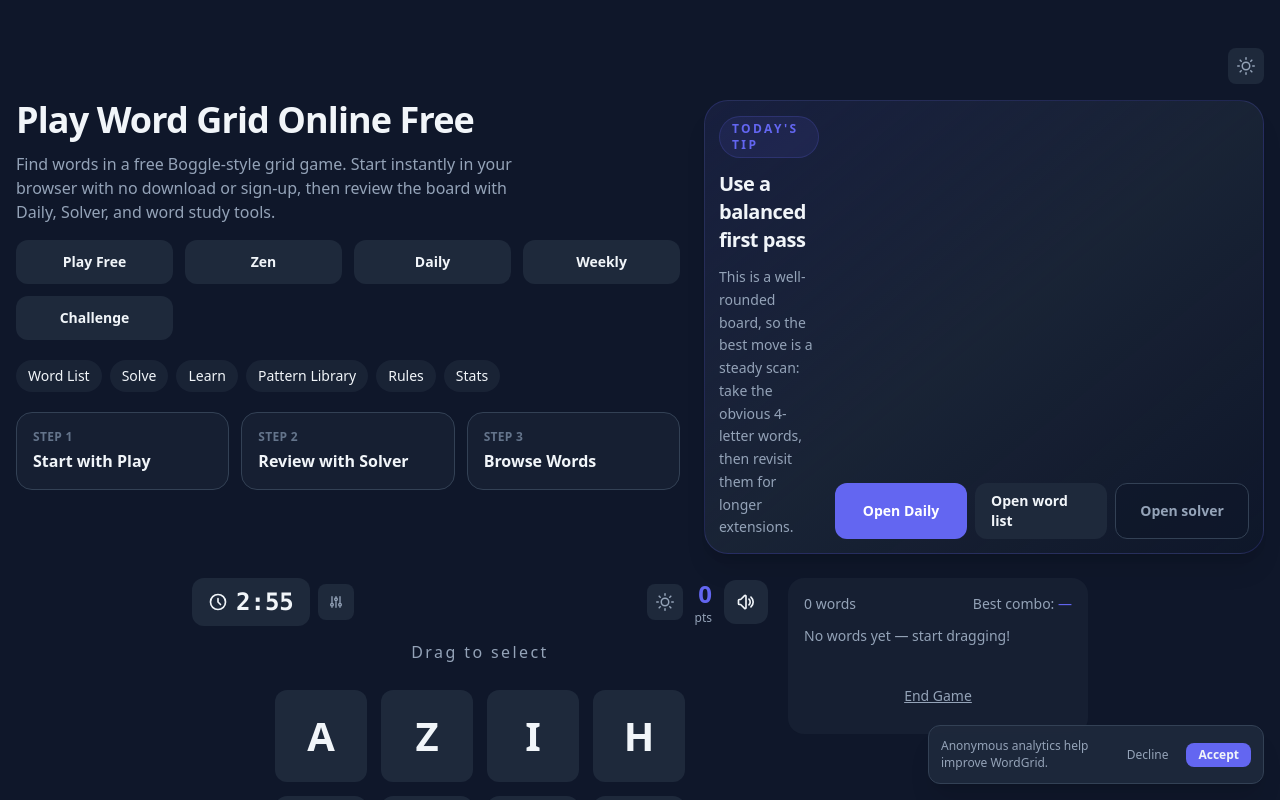
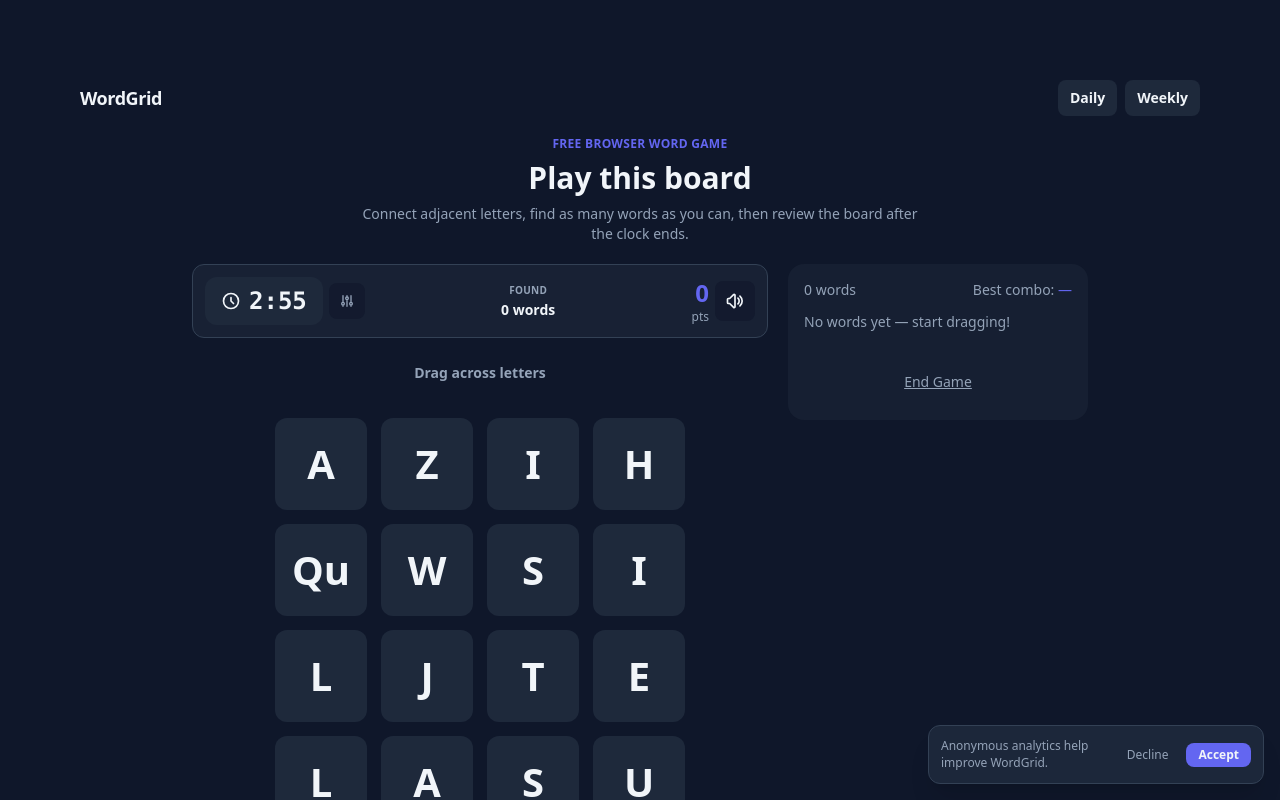
Before and after one commit to aieasygames-alt/wordgrid, a Next.js app: page / in a window 1280 px wide. Shown: the top 800 px of the page. Built offline with nearby package versions, Linux system fonts and the light colour scheme.

Commit message:
feat: focus WordGrid game experience

```diff
--- a/src/app/HomeClient.tsx
+++ b/src/app/HomeClient.tsx
@@ -3,12 +3,9 @@
 import { useState, useMemo, useCallback, useEffect } from "react";
 import GameBoard from "@/components/GameBoard";
 import ResultScreen from "@/components/ResultScreen";
-import ThemeToggle from "@/components/ThemeToggle";
-import TodayTipCard from "@/components/TodayTipCard";
 import Link from "next/link";
 import { generateGrid, Grid } from "@/lib/boggle";
 import { Trie } from "@/lib/dictionary";
-import { getTodayActionTip } from "@/lib/daily-tip";
 
 interface FoundWord {
   word: string;
@@ -31,27 +28,6 @@
   }, []);
   const grid = useMemo(() => generateGrid(seed), [seed]);
   const [result, setResult] = useState<GameResult | null>(null);
-  const todayTip = useMemo(() => getTodayActionTip(), []);
-  const primaryEntrances = [
-    { href: "/play", label: "Play Free" },
-    { href: "/zen", label: "Zen" },
-    { href: "/daily", label: "Daily" },
-    { href: "/weekly", label: "Weekly" },
-    { href: "/challenge", label: "Challenge" },
-  ];
-  const secondaryEntrances = [
-    { href: "/words", label: "Word List" },
-    { href: "/solver", label: "Solve" },
-    { href: "/guides", label: "Learn" },
-    { href: "/guides/word-pattern-library", label: "Pattern Library" },
-    { href: "/guides/boggle-rules-beginners", label: "Rules" },
-    { href: "/stats", label: "Stats" },
-  ];
-  const flowEntrances = [
-    { href: "/play", label: "Start with Play" },
-    { href: "/solver", label: "Review with Solver" },
-    { href: "/words", label: "Browse Words" },
-  ];
 
   const handleComplete = useCallback(
     (words: FoundWord[], total: number, trie: Trie | null, bestCombo: number) => {
@@ -82,87 +58,38 @@
     );
   }
 
-  // Default: hero + game visible immediately
+  // Default: game-first lobby with secondary modes kept out of the primary path.
   return (
-    <>
-      {/* Top bar with theme toggle */}
-      <div className="flex justify-end mb-4">
-        <ThemeToggle />
-      </div>
-
-      {/* Hero text */}
-      <section className="mb-6">
-        <div className="grid gap-6 lg:grid-cols-[minmax(0,1fr)_560px] lg:items-start">
-          <div className="text-center lg:text-left">
-            <h1 className="text-3xl sm:text-4xl font-bold tracking-tight mb-3">
-              Play Word Grid Online Free
-            </h1>
-            <p className="text-base text-text-muted max-w-lg mx-auto lg:mx-0 mb-4">
-              Find words in a free Boggle-style grid game. Start instantly in
-              your browser with no download or sign-up, then review the board
-              with Daily, Solver, and word study tools.
-            </p>
-            <div className="grid grid-cols-2 gap-3 sm:grid-cols-4">
-              {primaryEntrances.map((entry) => (
-                <Link
-                  key={entry.href}
-                  href={entry.href}
-                  className="px-5 py-3 bg-surface hover:bg-surface-hover transition rounded-xl text-sm font-semibold text-center active:scale-[0.98]"
-                >
-                  {entry.label}
-                </Link>
-              ))}
-            </div>
-            <div className="mt-5 flex flex-wrap justify-center lg:justify-start gap-2 text-sm">
-              {secondaryEntrances.map((entry) => (
-                <Link
-                  key={entry.href}
-                  href={entry.href}
-                  className="px-3 py-1.5 rounded-full bg-surface/70 hover:bg-surface transition"
-                >
-                  {entry.label}
-                </Link>
-              ))}
-            </div>
-            <div className="mt-5 grid gap-3 sm:grid-cols-3">
-              {flowEntrances.map((entry, index) => (
-                <Link
-                  key={entry.href}
-                  href={entry.href}
-                  className="rounded-2xl border border-border bg-surface/50 p-4 text-left transition hover:bg-surface"
-                >
-                  <div className="text-xs font-semibold uppercase tracking-wide text-text-dim">
-                    Step {index + 1}
-                  </div>
-                  <div className="mt-1 font-semibold text-text">{entry.label}</div>
-                </Link>
-              ))}
-            </div>
-          </div>
-
-            <TodayTipCard
-              tip={todayTip}
-              grid={grid}
-            compact
-            layout="split"
-            density="tight"
-            actionsLayout="inline"
-              showActionBox={false}
-            showGrid={false}
-            primaryHref="/daily"
-            primaryLabel="Open Daily"
-            secondaryHref="/words"
-            secondaryLabel="Open word list"
-            tertiaryHref="/solver"
-            tertiaryLabel="Open solver"
-            />
+    <main className="mx-auto w-full max-w-6xl px-4 py-5 sm:py-8">
+      <header className="mb-5 flex items-center justify-between gap-4">
+        <Link href="/" className="text-lg font-bold tracking-tight">WordGrid</Link>
+        <div className="flex items-center gap-2 text-sm">
+          <Link href="/daily" className="rounded-lg bg-surface px-3 py-2 font-semibold hover:bg-surface-hover transition">Daily</Link>
+          <Link href="/weekly" className="rounded-lg bg-surface px-3 py-2 font-semibold hover:bg-surface-hover transition">Weekly</Link>
         </div>
+      </header>
+      <section className="mb-5 text-center">
+        <div className="text-xs font-semibold uppercase tracking-wide text-primary">Free browser word game</div>
+        <h1 className="mt-2 text-2xl font-bold sm:text-3xl">Play this board</h1>
+        <p className="mx-auto mt-2 max-w-xl text-sm text-text-muted">Connect adjacent letters, find as many words as you can, then review the board after the clock ends.</p>
       </section>
-
-      {/* Game board — visible immediately */}
-      <div className="mb-8">
+      <div className="mb-6">
         <GameBoard grid={grid} onComplete={handleComplete} />
       </div>
-    </>
+      <section className="grid gap-3 sm:grid-cols-3">
+        <Link href="/daily" className="border border-border bg-surface/50 p-4 transition hover:bg-surface">
+          <div className="text-xs font-semibold uppercase tracking-wide text-primary">Daily</div>
+          <div className="mt-1 font-semibold">Shared board, new each day</div>
+        </Link>
+        <Link href="/weekly" className="border border-border bg-surface/50 p-4 transition hover:bg-surface">
+          <div className="text-xs font-semibold uppercase tracking-wide text-primary">Weekly</div>
+          <div className="mt-1 font-semibold">One themed board all week</div>
+        </Link>
+        <Link href="/solver" className="border border-border bg-surface/50 p-4 transition hover:bg-surface">
+          <div className="text-xs font-semibold uppercase tracking-wide text-primary">Improve</div>
+          <div className="mt-1 font-semibold">Review a finished board</div>
+        </Link>
+      </section>
+    </main>
   );
 }
--- a/src/components/GameBoard.tsx
+++ b/src/components/GameBoard.tsx
@@ -371,7 +371,7 @@
   const renderedBoardSize = tileSize * boardSize + gap * (boardSize - 1);
 
   return (
-    <div className="flex flex-col items-center gap-4 w-full max-w-4xl mx-auto">
+    <div className="flex flex-col items-center gap-3 w-full max-w-4xl mx-auto">
       {comboBurst && (
         <div
           className={`pointer-events-none fixed left-1/2 top-20 z-50 -translate-x-1/2 rounded-full px-5 py-2 text-sm font-black uppercase tracking-[0.3em] text-white shadow-2xl ${
@@ -387,9 +387,9 @@
 
       <div className="w-full lg:grid lg:grid-cols-[minmax(0,1fr)_300px] lg:gap-5 lg:items-start">
         <div className="flex flex-col items-center gap-4 w-full">
-          {/* Top bar: timer + score + mute */}
-          <div className="flex items-center justify-between w-full">
-            <div className="flex items-center gap-2">
+          {/* A compact game HUD keeps the board, score, and timer within one glance. */}
+          <div className="grid w-full grid-cols-[auto_1fr_auto] items-center gap-2 rounded-xl border border-border bg-surface/60 p-2 sm:p-3">
+            <div className="flex items-center gap-1.5">
               {duration > 0 ? (
                 <Timer seconds={duration} onExpire={finishGame} paused={gameOver} />
               ) : (
@@ -405,7 +405,7 @@
                   <button
                     onClick={() => setShowDurationPicker(!showDurationPicker)}
                     aria-label="Change timer"
-                    className="p-2 min-w-[36px] min-h-[36px] flex items-center justify-center bg-surface hover:bg-surface-hover rounded-lg transition text-xs text-text-muted"
+                    className="p-2 min-w-[36px] min-h-[36px] flex items-center justify-center bg-bg/60 hover:bg-surface-hover rounded-lg transition text-xs text-text-muted"
                   >
                     <svg className="w-4 h-4" fill="none" stroke="currentColor" viewBox="0 0 24 24">
                       <path strokeLinecap="round" strokeLinejoin="round" strokeWidth={2} d="M12 6V4m0 2a2 2 0 100 4m0-4a2 2 0 110 4m-6 8a2 2 0 100-4m0 4a2 2 0 110-4m0 4v2m0-6V4m6 6v10m6-2a2 2 0 100-4m0 4a2 2 0 110-4m0 4v2m0-6V4" />
@@ -430,8 +430,11 @@
               )}
             </div>
 
-            <div className="flex items-center gap-3">
-              <ThemeToggle />
+            <div className="text-center">
+              <div className="text-[10px] font-semibold uppercase tracking-wide text-text-muted">Found</div>
+              <div className="mt-0.5 text-sm font-semibold tabular-nums text-text">{foundWords.length} words{combo > 1 ? ` · x${combo}` : ""}</div>
+            </div>
+            <div className="flex items-center justify-end gap-1.5">
               <div className={`text-right transition-all duration-300 ${comboBurst ? "scale-110" : ""}`}>
                 <div
                   className={`text-2xl font-bold tabular-nums transition-all duration-300 ${
@@ -451,7 +454,7 @@
               <button
                 onClick={toggleMute}
                 aria-label={muted ? "Unmute" : "Mute"}
-                className="p-3 min-w-[44px] min-h-[44px] flex items-center justify-center bg-surface hover:bg-surface-hover rounded-xl transition"
+                className="p-2.5 min-w-[40px] min-h-[40px] flex items-center justify-center bg-bg/60 hover:bg-surface-hover rounded-lg transition"
               >
                 {muted ? (
                   <svg className="w-5 h-5 text-text-muted" fill="none" stroke="currentColor" viewBox="0 0 24 24">
@@ -467,10 +470,10 @@
           </div>
 
           {/* Current word display */}
-          <div className="h-10 lg:h-8 flex items-center justify-center" aria-live="polite" aria-atomic="true">
+          <div className="h-12 flex items-center justify-center" aria-live="polite" aria-atomic="true">
             <div className="flex flex-col items-center gap-0.5">
               <span
-                className={`text-3xl lg:text-2xl font-bold tracking-widest min-w-[120px] text-center transition-colors duration-200 ${
+                className={`rounded-full px-4 py-1 text-2xl font-bold tracking-[0.22em] min-w-[150px] text-center transition-colors duration-200 ${
                   flash === "correct"
                     ? "text-success"
                     : flash === "wrong"
@@ -478,7 +481,7 @@
                     : "text-primary"
                 }`}
               >
-                {currentWord || <span className="text-text-muted text-lg lg:text-base font-normal">Drag to select</span>}
+                {currentWord || <span className="text-text-muted text-sm font-semibold tracking-normal">Drag across letters</span>}
               </span>
               <span
                 className={`min-h-4 text-xs font-semibold uppercase tracking-[0.24em] transition-all duration-300 ${
--- a/src/components/ResultScreen.tsx
+++ b/src/components/ResultScreen.tsx
@@ -130,7 +130,7 @@
   bestCombo,
   onPlayAgain,
 }: ResultScreenProps) {
-  const [showMissed, setShowMissed] = useState(true);
+  const [showMissed, setShowMissed] = useState(false);
   const [copied, setCopied] = useState(false);
   const [challengeCopied, setChallengeCopied] = useState(false);
   const [reviewCopied, setReviewCopied] = useState(false);
@@ -479,13 +479,29 @@
   return (
     <div className="mx-auto flex w-full max-w-4xl flex-col gap-6">
       <Confetti fire={fireConfetti} />
-      <h2 className="text-center text-3xl font-bold">
-        {mode === "daily"
-          ? `Daily — ${dateLabel}`
-          : sessionMode === "zen"
-          ? "Zen Complete"
-          : "Game Over"}
-      </h2>
+      <section className="text-center">
+        <div className="text-xs font-semibold uppercase tracking-wide text-primary">Round complete</div>
+        <h2 className="mt-2 text-3xl font-bold">
+          {mode === "daily" ? `Daily — ${dateLabel}` : sessionMode === "zen" ? "Zen Complete" : "Game Over"}
+        </h2>
+        <div className="mt-3 text-5xl font-bold tabular-nums text-primary">{totalScore}</div>
+        <p className="mt-1 text-sm text-text-muted">
+          {bestFoundWord ? `Best word: ${bestFoundWord.word}` : "Your next board is ready whenever you are."}
+          {hasDictionary ? ` · ${percentage}% of available score` : ""}
+        </p>
+        <div className="mt-5 flex flex-wrap justify-center gap-3">
+          {onPlayAgain && (
+            <button onClick={onPlayAgain} className="rounded-xl bg-primary px-6 py-3 font-semibold text-white transition hover:bg-primary-hover">
+              {mode === "daily" ? "Play Random" : "Play Again"}
+            </button>
+          )}
+          {trainingHint && (
+            <a href={trainingHref} onClick={() => trackEvent("training_recommendation_open", { focus: topMissedCategory?.id ?? "general", destination: trainingHref })} className="rounded-xl bg-surface px-5 py-3 font-semibold transition hover:bg-surface-hover">
+              Practice {topMissedCategory?.label ?? "this focus"}
+            </a>
+          )}
+        </div>
+      </section>
 
       {achievements.length > 0 && (
         <section className="w-full rounded-2xl border border-primary/20 bg-primary/10 p-4 sm:p-5">
@@ -785,17 +801,10 @@
           )}
 
           {hasDictionary && trainingHint && (
-            <div className="w-full rounded-2xl border border-primary/20 bg-primary/10 p-4 sm:p-5">
+            <div className="w-full border-l-2 border-primary bg-primary/5 px-4 py-3">
               <div className="text-xs font-semibold uppercase tracking-wide text-primary">Next practice</div>
-              <div className="mt-2 font-semibold text-text">{trainingHint.label}</div>
+              <div className="mt-1 font-semibold text-text">{trainingHint.label}</div>
               <p className="mt-1 text-sm text-text-muted leading-relaxed">{trainingHint.detail}</p>
-              <a
-                href={trainingHref}
-                onClick={() => trackEvent("training_recommendation_open", { focus: topMissedCategory?.id ?? "general", destination: trainingHref })}
-                className="mt-3 inline-flex rounded-xl bg-primary px-4 py-2 text-sm font-semibold text-white transition hover:bg-primary-hover"
-              >
-                Practice this focus
-              </a>
             </div>
           )}
 
```
